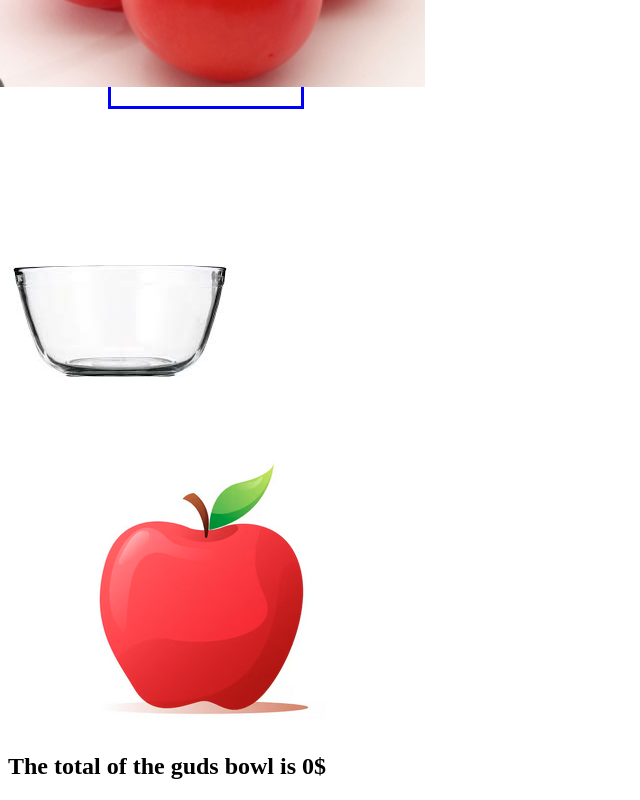
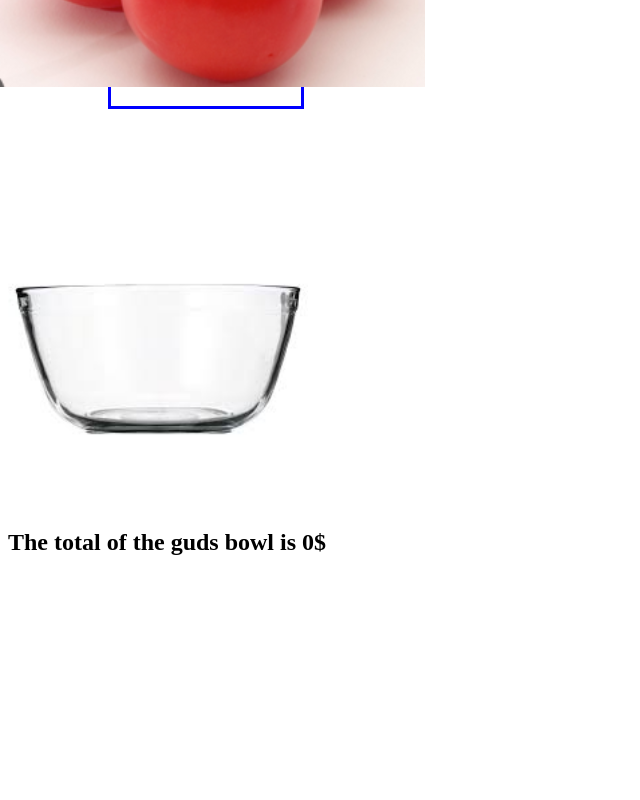
Before and after one commit to staten-island-tech/vue-reactivity-project-ierhe, a Vue app in the folder app/: page / in a window 1280 px wide. Shown: the part 2217-3017 px from the top of the page, without its empty margins (0-640 px from the left). After the commit the page ends 2793 px from the top, so only its background shows below. Built offline with nearby package versions, Linux system fonts and the light colour scheme.

Commit message:
Update BuildClick.vue

```diff
--- a/app/src/views/BuildClick.vue
+++ b/app/src/views/BuildClick.vue
@@ -23,9 +23,6 @@
 
     </div>
 
-    <ul id="pictures">
-      <img src="/images/pleAp.png">
-    </ul>
   </section>
   <h2>The total of the guds bowl is {{ totalmoney }}$</h2>
   <div class="listguds">
@@ -90,6 +87,12 @@ const totalmoney = ref(0)
 .THElayer{
   position: absolute;
   width: 100%;
+  width: 95%;
+  height: 95%;
 
 }
+.bowl {
+  display: block;
+  width: 100%;
+}
 </style>
```
